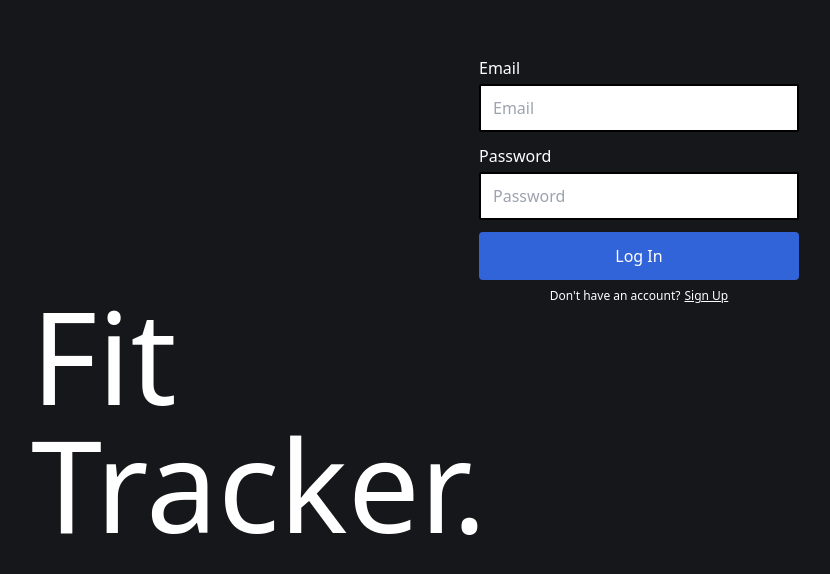
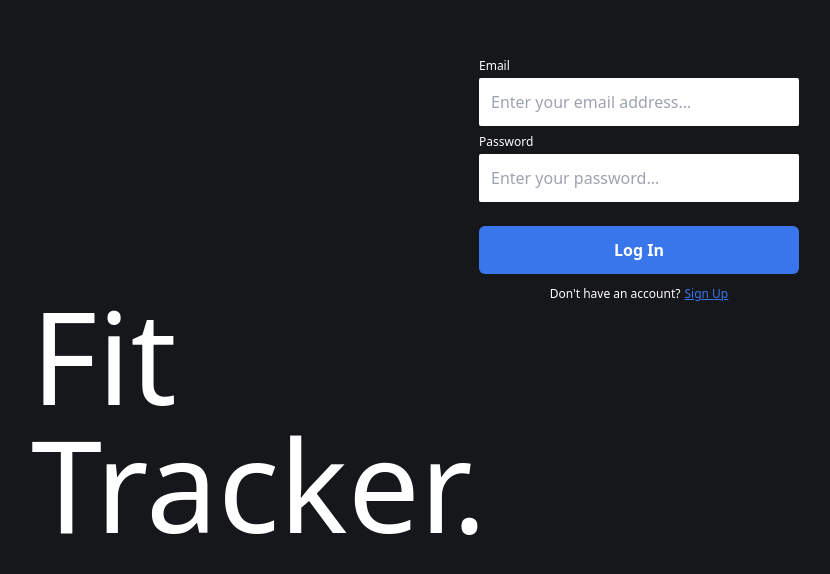
Before and after one commit to MarkCarson777/fitness-tracker, a React (Vite) app: page / in a window 1280 px wide. Shown: the part 220-794 px from the top of the page, without its empty margins (1-831 px from the left). Built offline with nearby package versions, Linux system fonts and the light colour scheme; no server answers.

Commit message:
refactored FormInput

```diff
--- a/src/components/Button/index.tsx
+++ b/src/components/Button/index.tsx
@@ -16,7 +16,7 @@ export function Button(props: ButtonProps) {
       type={type}
       onClick={onClick}
       disabled={disabled}
-      className={clsx("flex justify-center items-center rounded", className)}
+      className={clsx("flex justify-center items-center rounded-md", className)}
     >
       {children}
     </button>
--- a/src/components/FormError/index.tsx
+++ b/src/components/FormError/index.tsx
@@ -13,7 +13,7 @@ export function FormError(props: FormErrorProps) {
 
   return (
     <ErrorMessage
-      className={clsx("text-xs text-red-500", className)}
+      className={clsx("text-xs text-[#d95644]", className)}
       name={name}
       component={component}
     />
--- a/src/components/FormInput/index.tsx
+++ b/src/components/FormInput/index.tsx
@@ -1,27 +1,67 @@
+import { useState } from "react";
 import clsx from "clsx";
 
 import { Field } from "formik";
+
+import { FormError } from "../FormError";
 
 type FormInputProps = {
   name: string;
   type: string;
   value: string;
+  label?: string;
+  error?: string;
   placeholder?: string;
   autoComplete?: string;
   className?: string;
 };
 
 export function FormInput(props: FormInputProps) {
-  const { name, type, value, placeholder, autoComplete, className } = props;
+  const {
+    name,
+    type,
+    value,
+    label,
+    placeholder,
+    error,
+    autoComplete,
+    className,
+  } = props;
+  const [displayError, setDisplayError] = useState(false);
 
   return (
+    <>
+      <div className="flex gap-1">
+        {label && (
+          <label className="text-xs" htmlFor={type}>
+            {label}
+          </label>
+        )}
+        {displayError && <FormError name={type} component="div" />}
+      </div>
+      <div className="relative">
         <Field
           name={name}
           type={type}
           value={value}
           placeholder={placeholder}
           autoComplete={autoComplete}
-      className={clsx("border-2 border-black pl-3 h-[48px]", className)}
+          className={clsx(
+            "pl-3 h-[48px]",
+            error && "ring-2 ring-[#cb3e20]",
+            className
+          )}
         />
+        {error && (
+          <div
+            onMouseLeave={() => setDisplayError(false)}
+            onMouseEnter={() => setDisplayError(true)}
+            className="absolute flex justify-center items-center rounded-full h-[16px] w-[16px] bg-[#cb3e20] top-0 right-0 translate-x-1/2 -translate-y-1/2 "
+          >
+            <span className="text-xs font-semibold">!</span>
+          </div>
+        )}
+      </div>
+    </>
   );
 }
--- a/src/views/LogIn/index.tsx
+++ b/src/views/LogIn/index.tsx
@@ -10,8 +10,10 @@ import { FormError } from "../../components/FormError";
 import { FormInput } from "../../components/FormInput";
 
 const SignupSchema = Yup.object().shape({
-  email: Yup.string().email("Invalid email").required("Required"),
-  password: Yup.string().required("Required"),
+  email: Yup.string()
+    .email("Please enter a valid email address")
+    .required("An email address is required"),
+  password: Yup.string().required("A password is required"),
 });
 
 export function Login() {
@@ -26,35 +28,36 @@ export function Login() {
           signInUser(values.email, values.password);
         }}
       >
-        {({ isSubmitting }) => (
+        {({ isSubmitting, errors }) => (
           <>
-            <Form className="flex flex-col w-fit gap-3">
+            <Form className="flex flex-col w-fit gap-2">
               <div className="flex flex-col gap-1">
-                <label htmlFor="email">Email</label>
                 <FormInput
                   type="email"
                   name="email"
+                  label="Email"
                   autoComplete="email"
-                  placeholder="Email"
-                  className="min-w-[320px] rounded-sm"
+                  placeholder="Enter your email address..."
+                  className="min-w-[320px] rounded-sm text-[#000]"
                   aria-labelledby="email-label"
+                  error={errors.email}
                 />
-                <FormError name="email" component="div" />
               </div>
               <div className="flex flex-col gap-1">
-                <label htmlFor="password">Password</label>
                 <FormInput
                   type="password"
                   name="password"
+                  label="Password"
                   autoComplete="current-password"
-                  placeholder="Password"
-                  className="min-w-[320px] rounded-sm"
+                  placeholder="Enter your password..."
+                  className="min-w-[320px] rounded-sm text-[#000]"
                   aria-labelledby="password-label"
+                  error={errors.password}
                 />
-                <FormError name="password" component="div" />
+                {/* <FormError name="password" component="div" /> */}
               </div>
               <Button
-                className="h-[48px] bg-[#3163d9]"
+                className="h-[48px] bg-[#3a76eb] font-semibold mt-4"
                 type="submit"
                 disabled={isSubmitting}
                 aria-live="polite"
@@ -62,10 +65,10 @@ export function Login() {
                 <span>Log In</span>
               </Button>
             </Form>
-            <div className="flex gap-1 text-xs">
+            <div className="flex gap-1 text-xs mt-1">
               <span>Don't have an account?</span>
               <Link
-                className="underline"
+                className="text-[#3a76eb] underline"
                 to="/signup"
                 aria-label="Sign up for an account"
               >
```
Lines whose indentation alone changed are shown as unchanged.
